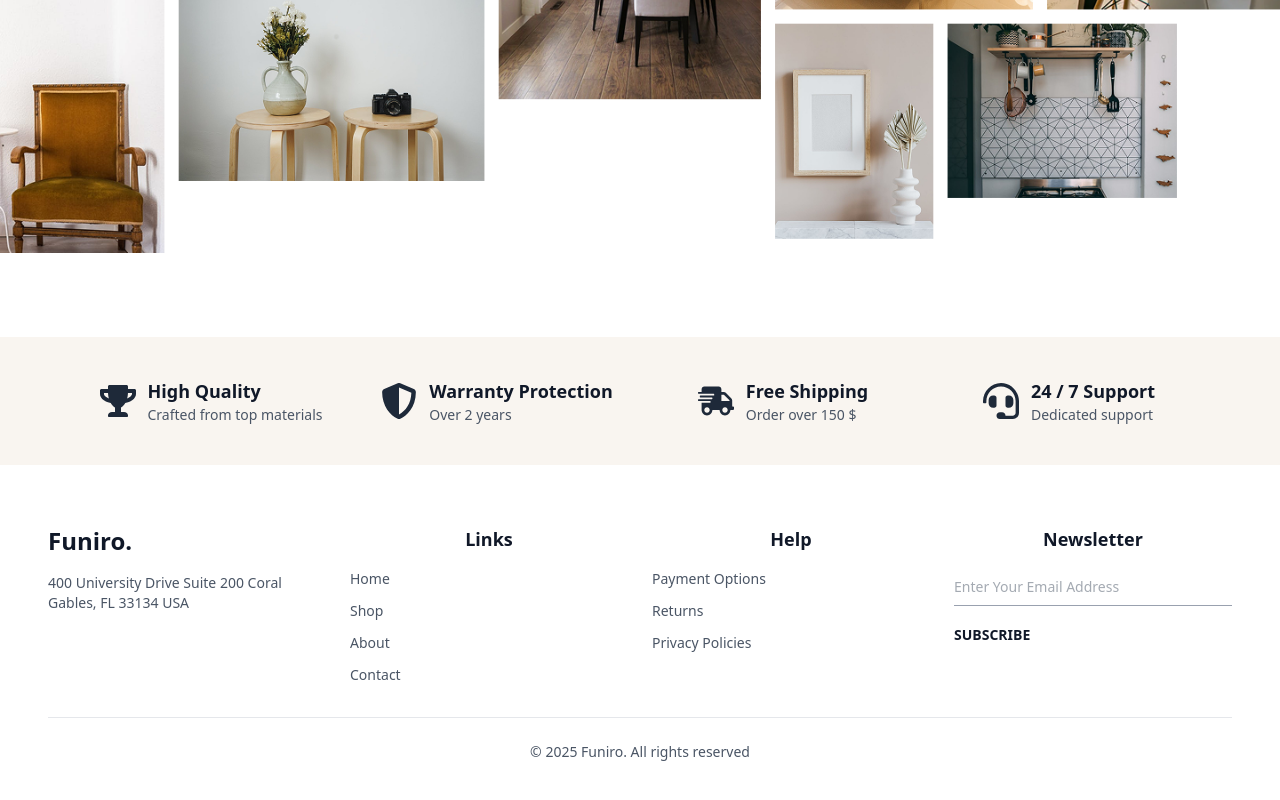
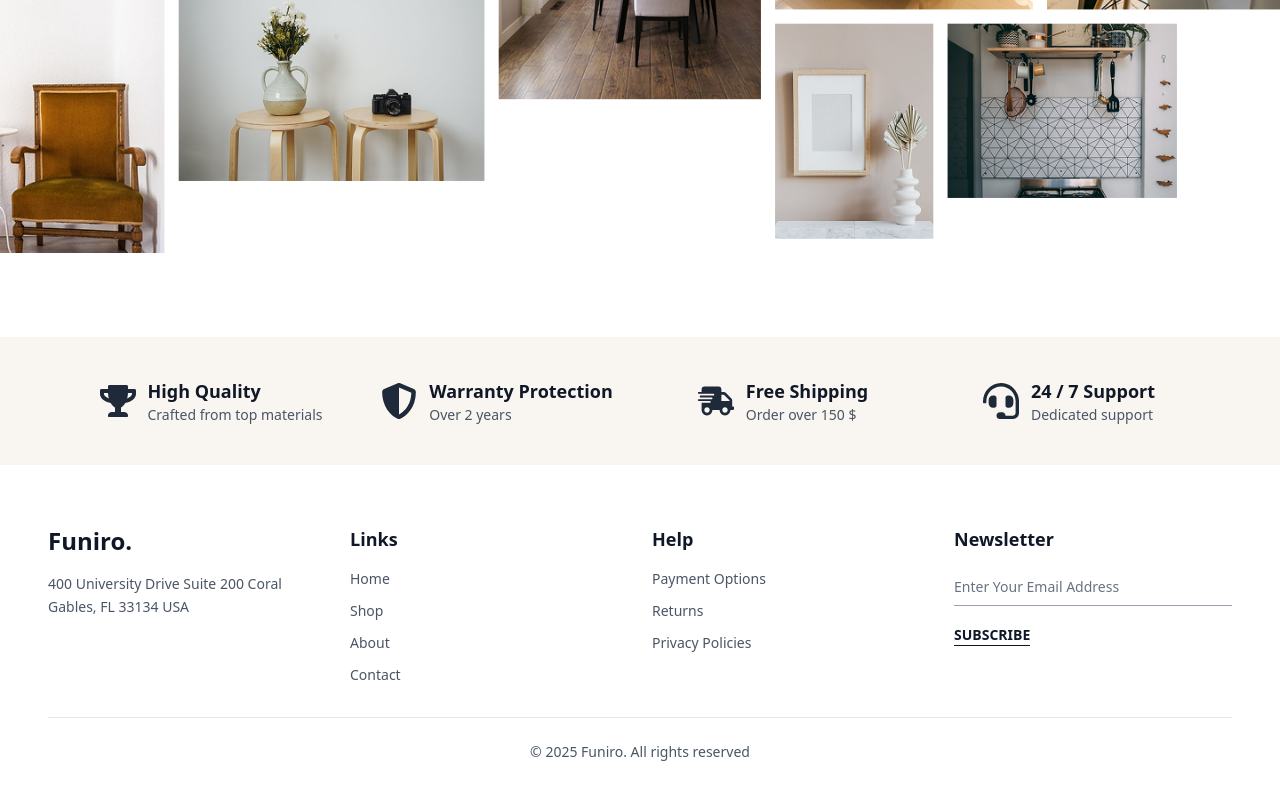
Before and after one commit to Saurabh-Paudel/Furniro, a React (Vite) app in the folder Frontend/: page / in a window 1280 px wide. Shown: the part 4014-4814 px from the top of the page. Built offline with nearby package versions, Linux system fonts and the light colour scheme.

Commit message:
Refactor Footer component for improved layout and styling

```diff
--- a/Frontend/src/Component/RootComponent/Layout/Footer.jsx
+++ b/Frontend/src/Component/RootComponent/Layout/Footer.jsx
@@ -68,9 +68,9 @@ const Footer = () => {
         <div className="max-w-7xl mx-auto px-6 py-8 md:px-12 md:py-10">
           <div className="grid grid-cols-1 md:grid-cols-4 gap-6">
             {/* Company Info */}
-            <div className="space-y-4 text-center md:text-left">
+            <div className="space-y-4 text-left">
               <h2 className="text-2xl font-bold text-gray-900">Funiro.</h2>
-              <p className="text-sm text-gray-600">
+              <p className="text-sm text-gray-600 leading-relaxed">
                 400 University Drive Suite 200 Coral
                 <br />
                 Gables, FL 33134 USA
@@ -90,9 +90,9 @@ const Footer = () => {
                 section: "help",
               },
             ].map(({ title, items, section }) => (
-              <div key={section}>
+              <div key={section} className="text-left">
                 <button
-                  className="w-full text-lg font-semibold text-gray-900 flex justify-between items-center md:block"
+                  className="w-full text-lg font-semibold text-gray-900 flex justify-between items-center md:cursor-default"
                   onClick={() => toggleSection(section)}
                 >
                   {title}
@@ -107,7 +107,10 @@ const Footer = () => {
                 >
                   {items.map((item) => (
                     <li key={item}>
-                      <a href="#" className="text-gray-600 hover:text-gray-900">
+                      <a
+                        href="#"
+                        className="text-gray-600 hover:text-gray-900 transition-colors duration-300"
+                      >
                         {item}
                       </a>
                     </li>
@@ -117,9 +120,9 @@ const Footer = () => {
             ))}
 
             {/* Newsletter Section */}
-            <div>
+            <div className="text-left">
               <button
-                className="w-full text-lg font-semibold text-gray-900 flex justify-between items-center md:block"
+                className="w-full text-lg font-semibold text-gray-900 flex justify-between items-center md:cursor-default"
                 onClick={() => toggleSection("newsletter")}
               >
                 Newsletter
@@ -135,12 +138,12 @@ const Footer = () => {
                 <form className="space-y-4">
                   <input
                     type="email"
-                    className="w-full border-b border-gray-400 py-2 text-sm text-gray-600 outline-none bg-transparent"
+                    className="w-full border-b border-gray-400 py-2 text-sm text-gray-600 outline-none bg-transparent placeholder-gray-500"
                     placeholder="Enter Your Email Address"
                   />
                   <button
                     type="submit"
-                    className="text-sm font-semibold text-gray-900 hover:text-gray-700"
+                    className="text-sm font-semibold text-gray-900 border-b border-gray-900 hover:text-gray-700 hover:border-gray-700 transition-colors duration-300"
                   >
                     SUBSCRIBE
                   </button>
@@ -160,4 +163,5 @@ const Footer = () => {
     </div>
   );
 };
+
 export default Footer;
```
